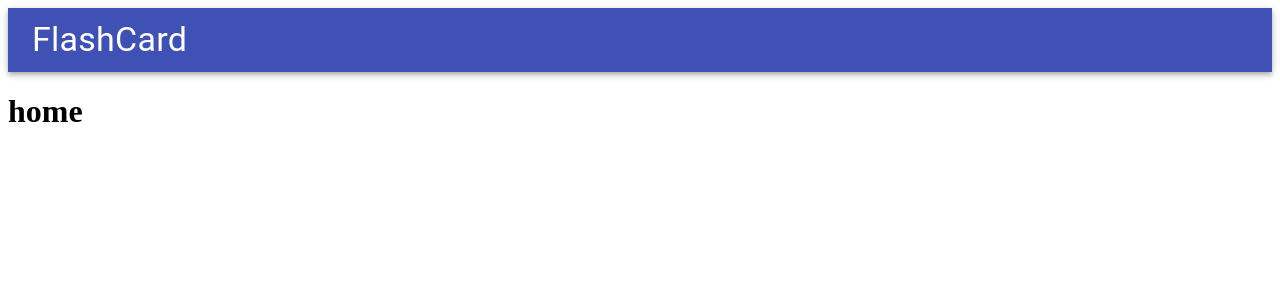
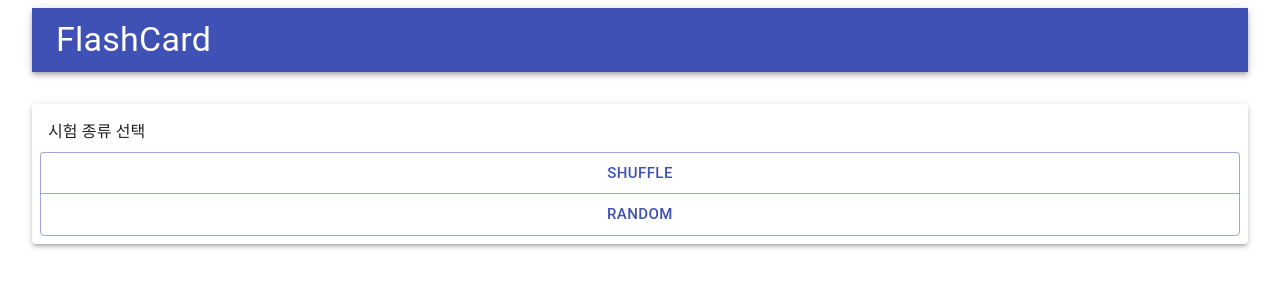
Before and after one commit to juhyun-nam/flashcard, a React (Create React App) app: page / in a window 1280 px wide. Shown: the top 300 px of the page. Built offline with nearby package versions, Linux system fonts and the light colour scheme.

Commit message:
Home impl

```diff
--- a/src/App.tsx
+++ b/src/App.tsx
@@ -1,24 +1,27 @@
 import React, { useState } from 'react';
+import Container from '@material-ui/core/Container';
+import Box from '@material-ui/core/Box';
 
+import { TestType } from './TestType';
 import Header from './components/Header';
 import Home from './screens/Home';
 import Test from './screens/Test';
-import { render } from 'react-dom';
 
 function App() {
-  const [testType, setTestType] = useState('');
+  const [testType, setTestType] = useState(TestType.NONE);
   const renderHome = () => (
     <Home setTestType={setTestType} />
   );
   const renderTest = () => (
     <Test />
   );
-
   return (
-    <>
-      <Header />
-      {!testType? renderHome() : renderTest()}
-    </>
+    <Container>
+        <Header />
+      <Box my={4}>
+        {!testType? renderHome() : renderTest()}
+      </Box>
+    </Container>
   );
 }
 
--- /dev/null
+++ b/src/TestType.ts
@@ -0,0 +1,5 @@
+export enum TestType {
+  NONE,
+  SHUFFLE,
+  RANDOM
+};
--- a/src/screens/Home.tsx
+++ b/src/screens/Home.tsx
@@ -1,6 +1,11 @@
 import React, { Dispatch } from 'react';
+import Box from '@material-ui/core/Box';
+import Button from '@material-ui/core/Button';
+import ButtonGroup from '@material-ui/core/ButtonGroup';
+import Typography from '@material-ui/core/Typography';
+import Paper from '@material-ui/core/Paper';
 
-import { TestType } from '../types/test';
+import { TestType } from '../TestType';
 
 type HomeProps = {
   setTestType: Dispatch<TestType>
@@ -8,9 +13,30 @@ type HomeProps = {
 
 function Home({ setTestType }: HomeProps) {
   return (
-    <h1>
-      home
-    </h1>
+    <Paper elevation={3}>
+      <Box p={1}>
+        <Box m={1}>
+          <Typography>
+            시험 종류 선택
+          </Typography>
+        </Box>
+        <Box>
+          <ButtonGroup
+            fullWidth={true}
+            size="large"
+            orientation="vertical"
+            color="primary"
+          >
+            <Button onClick={() => setTestType(TestType.SHUFFLE)}>
+              Shuffle
+          </Button>
+            <Button onClick={() => setTestType(TestType.RANDOM)}>
+              Random
+          </Button>
+          </ButtonGroup>
+        </Box>
+      </Box>
+    </Paper>
   );
 }
 
```
Also changed, not shown: src/@types/test.d.ts (deleted).
